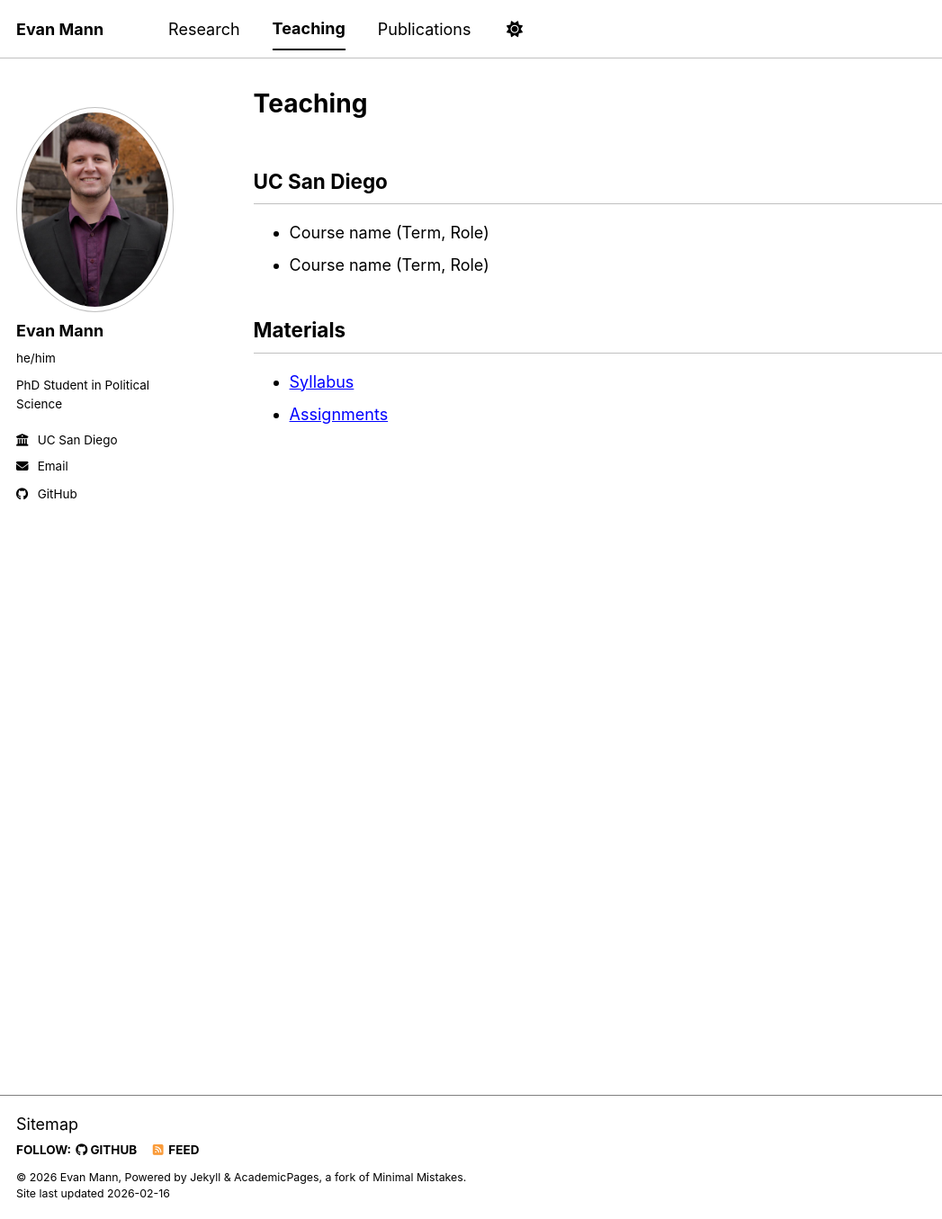
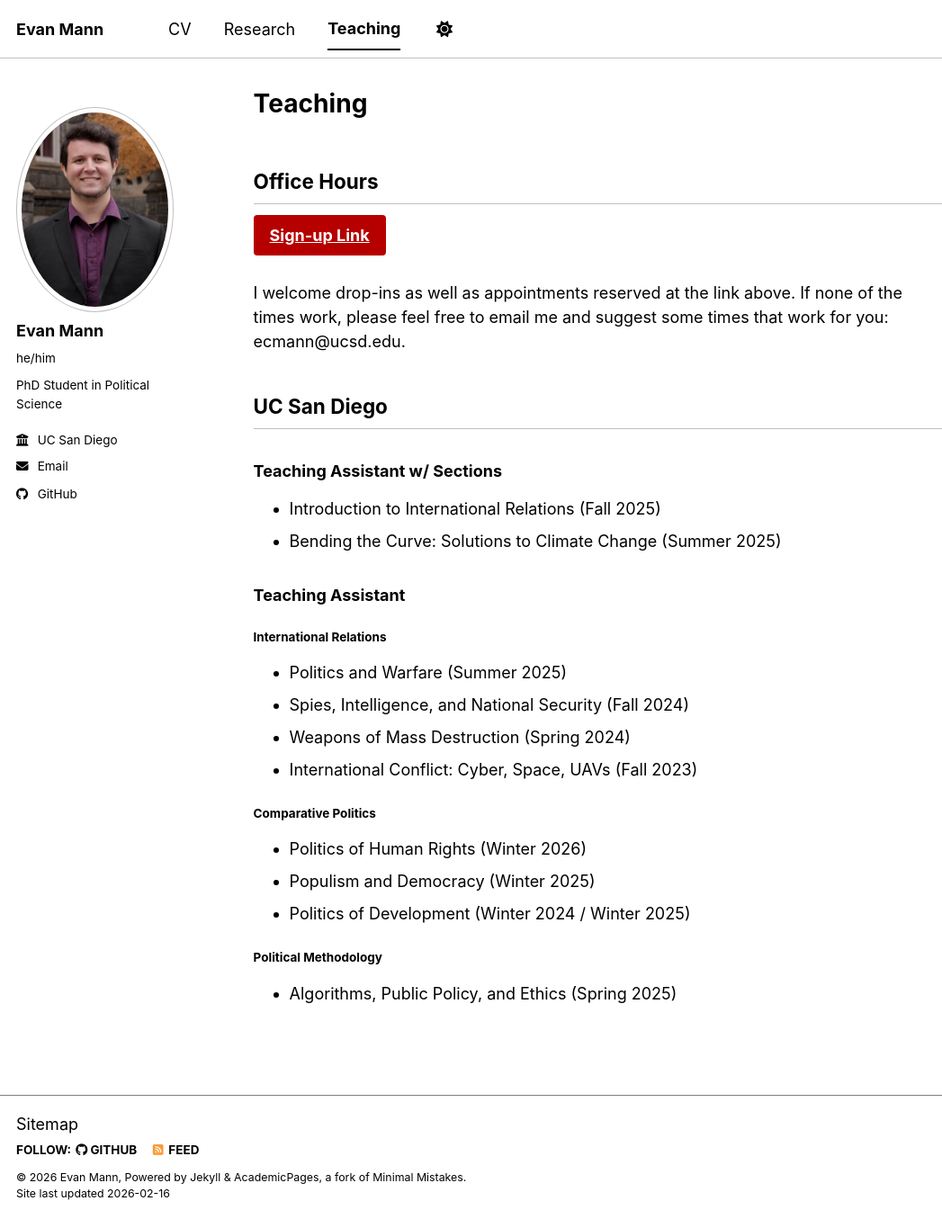
Before and after one commit to ecmannn/ecmannn.github.io, a Jekyll site: the page built from _pages/teaching.md, in a window 1280 px wide and 1355 px high. Shown: the whole window at 90% size, without its empty margins (0-1047 px from the left). Built offline with Jekyll 4.4.1, drawn with Linux system fonts in a browser that asks for light colours; a script bundle is joined from its source files by our own code; library files that are not in the unit come from our copies.

Commit message:
big overall w/ real stuff

```diff
--- a/_data/navigation.yml
+++ b/_data/navigation.yml
@@ -1,7 +1,9 @@
 main:
+  - title: "CV"
+    url: /cv/
+#  - title: "Publications"
+#    url: /publications/
   - title: "Research"
     url: /research/
   - title: "Teaching"
     url: /teaching/
-  - title: "Publications"
-    url: /publications/
--- a/_pages/teaching.md
+++ b/_pages/teaching.md
@@ -5,10 +5,33 @@ permalink: /teaching/
 author_profile: true
 ---
 
+## Office Hours
+[Sign-up Link](https://calendar.app.google/uifMv3AAffP7SpnZ7){: .btn .btn--primary .btn--large target="_blank" rel="noopener"}
+
+I welcome drop-ins as well as appointments reserved at the link above. If none of the times work, please feel free to email me and suggest some times that work for you: ecmann@ucsd.edu.
+
 ## UC San Diego
-- Course name (Term, Role)
-- Course name (Term, Role)
 
-## Materials
+### Teaching Assistant w/ Sections
+- Introduction to International Relations (Fall 2025)
+- Bending the Curve: Solutions to Climate Change (Summer 2025)
+
+### Teaching Assistant
+#### International Relations
+- Politics and Warfare (Summer 2025)
+- Spies, Intelligence, and National Security (Fall 2024)
+- Weapons of Mass Destruction (Spring 2024)
+- International Conflict: Cyber, Space, UAVs (Fall 2023)
+
+#### Comparative Politics
+- Politics of Human Rights (Winter 2026)
+- Populism and Democracy (Winter 2025)
+- Politics of Development (Winter 2024 / Winter 2025)
+
+#### Political Methodology
+- Algorithms, Public Policy, and Ethics (Spring 2025)
+
+
+<!-- ## Materials
 - [Syllabus](#)
-- [Assignments](#)
+- [Assignments](#) -->
```
Also changed, not shown: _pages/cv.md (+12 -1 lines), _pages/research.md (+20 -5 lines), index.md (+3 -1 lines), 1 other file.
